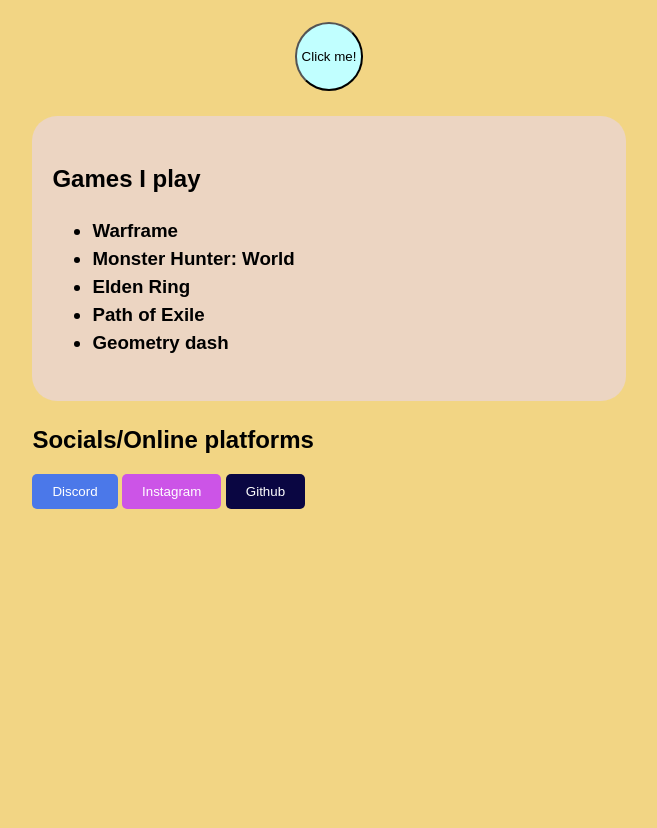
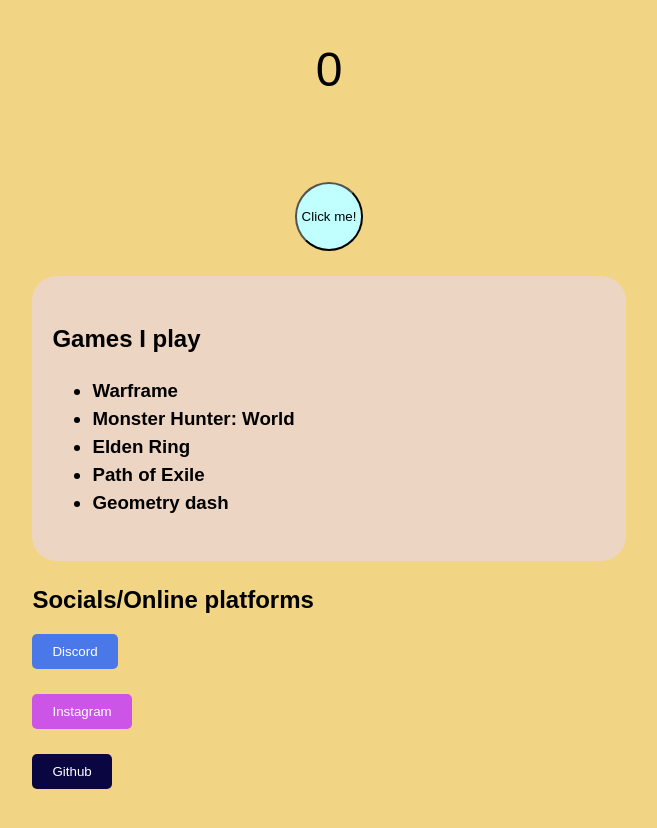
Before and after one commit to Renostuten/profile-page, a plain HTML site: page profile.html in a window 1280 px wide. Shown: the part 560-1388 px from the top of the page, without its empty margins (311-968 px from the left). Before the commit the page ends 1169 px from the top, so only its background shows below. Drawn offline with Linux system fonts and the light colour scheme.

Commit message:
changed layout of interactive button and socials

```diff
--- a/profile.html
+++ b/profile.html
@@ -46,6 +46,10 @@
             </ul>
         </div>
         <div class="interactive-container">
+            <div id="number">
+                0
+            </div>
+            <div id="message"></div>
             <button class="interactive">
                 Click me!
             </button>
@@ -78,16 +82,23 @@
             <h2>
                 Socials/Online platforms
             </h2>
+            <div class="discord-container">
                 <button class="discord">
                     Discord
                 </button>
+            </div>
+            <div class="instagram-container">
                 <button class="instagram">
                     Instagram
                 </button>
+            </div>
+            <div class="github-container">
                 <button class="github">
                     Github
                 </button>
             </div>
         </div>
+    </div>
+    <script src="script.js"></script>
 </body>
 </html>
```
Lines whose indentation alone changed are shown as unchanged.
